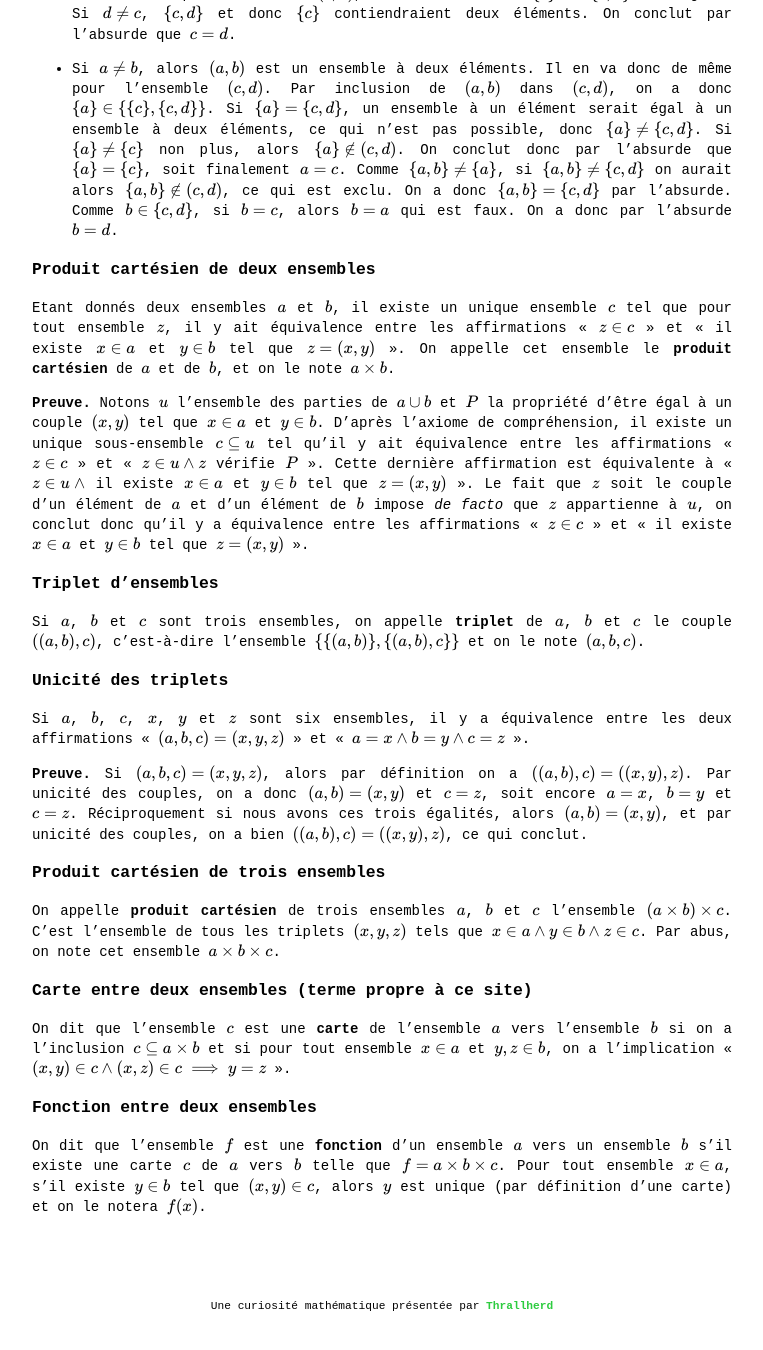
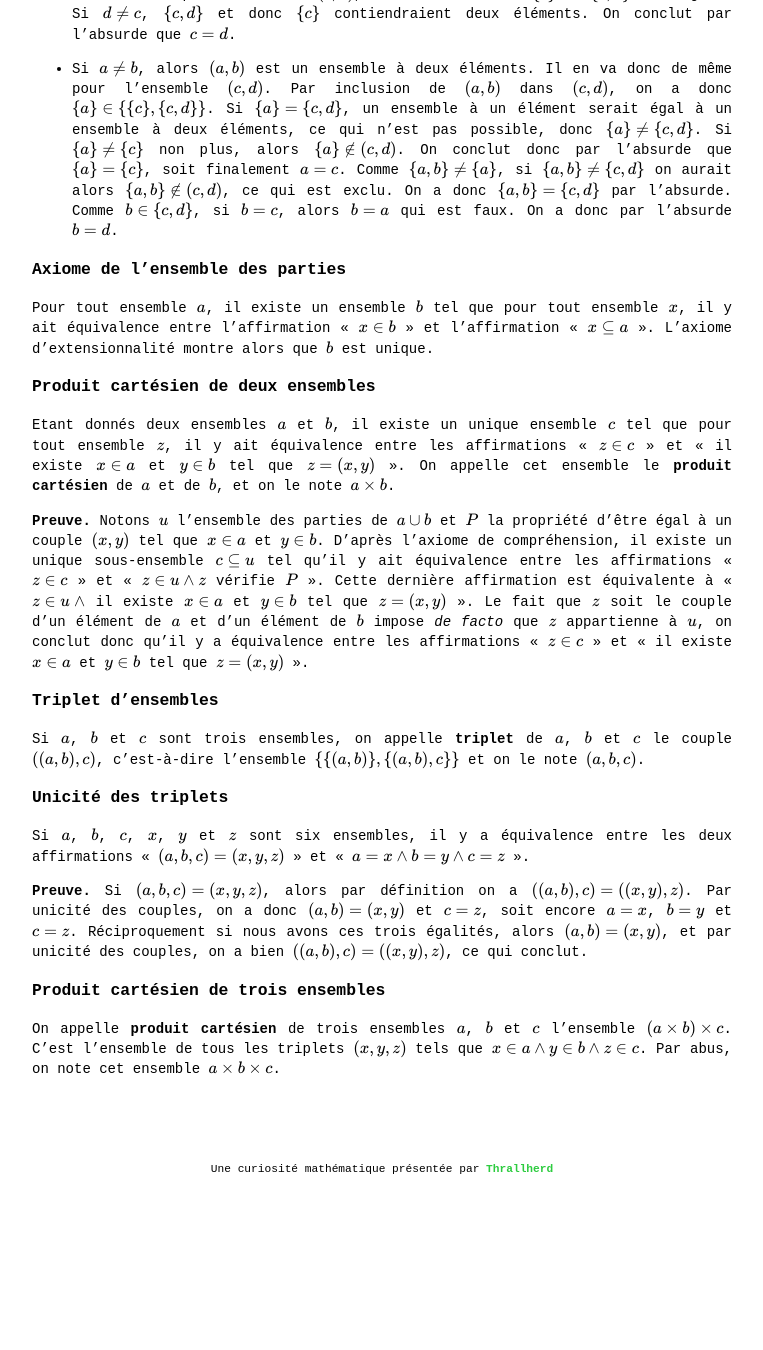
Before and after one commit to Thrallherd/AlgebraExNihilo, a Jekyll site: the page built from set_res3.md, in a window 1280 px wide and 1400 px high, scrolled down 683 px. Shown: the top 1350 px of the window, without its empty margins (258-1021 px from the left). Built offline with Jekyll 4.4.1, drawn with Linux system fonts in a browser that asks for light colours; formulas are drawn with MathJax 3; after the commit the page ends 1991 px from its top, so only the background shows below that.

Commit message:
Update set_res3.md

```diff
--- a/set_res3.md
+++ b/set_res3.md
@@ -21,6 +21,9 @@ Si $$a$$, $$b$$, $$c$$ et $$d$$ sont quatre ensembles, il y a équivalence entre
 
 * Si $$a \neq b$$, alors $$(a, b)$$ est un ensemble à deux éléments. Il en va donc de même pour l'ensemble $$(c, d)$$. Par inclusion de $$(a, b)$$ dans $$(c, d)$$, on a donc $$\{ a \} \in \{ \{ c \}, \{ c, d \} \}$$. Si $$ \{ a \} = \{ c, d \}$$, un ensemble à un élément serait égal à un ensemble à deux éléments, ce qui n'est pas possible, donc $$\{ a \} \neq \{ c, d \}$$. Si $$\{ a \} \neq \{ c \}$$ non plus, alors $$\{ a \} \notin (c, d)$$. On conclut donc par l'absurde que $$\{ a \} = \{ c \}$$, soit finalement $$a = c$$. Comme $$\{ a, b \} \neq \{ a \}$$, si $$\{ a, b \} \neq \{ c, d \}$$ on aurait alors $$\{ a, b \} \notin (c, d)$$, ce qui est exclu. On a donc $$\{ a, b \} = \{ c, d \}$$ par l'absurde. Comme $$b \in \{ c, d \}$$, si $$b = c$$, alors $$b = a$$ qui est faux. On a donc par l'absurde $$b = d$$.
 
+### Axiome de l'ensemble des parties
+Pour tout ensemble $$a$$, il existe un ensemble $$b$$ tel que pour tout ensemble $$x$$, il y ait équivalence entre l'affirmation « $$x \in b$$ » et l'affirmation « $$x \subseteq a$$ ». L'axiome d'extensionnalité montre alors que $$b$$ est unique.
+
 ### Produit cartésien de deux ensembles
 Etant donnés deux ensembles $$a$$ et $$b$$, il existe un unique ensemble $$c$$ tel que pour tout ensemble $$z$$, il  y ait équivalence entre les affirmations « $$z \in c$$ » et « il existe $$x \in a$$ et $$y \in b$$ tel que $$z = (x, y)$$ ». On appelle cet ensemble le **produit cartésien** de $$a$$ et de $$b$$, et on le note $$a \times b$$.
 
@@ -36,9 +39,3 @@ Si $$a$$, $$b$$, $$c$$, $$x$$, $$y$$ et $$z$$ sont six ensembles, il y a équiva
 
 ### Produit cartésien de trois ensembles
 On appelle **produit cartésien** de trois ensembles $$a$$, $$b$$ et $$c$$ l'ensemble $$(a \times b) \times c$$. C'est l'ensemble de tous les triplets $$(x, y, z)$$ tels que $$x \in a \land y \in b \land z \in c$$. Par abus, on note cet ensemble $$a \times b \times c$$.
-
-### Carte entre deux ensembles (terme propre à ce site)
-On dit que l'ensemble $$c$$ est une **carte** de l'ensemble $$a$$ vers l'ensemble $$b$$ si on a l'inclusion $$c \subseteq a \times b$$ et si pour tout ensemble $$x \in a$$ et $$y, z \in b$$, on a l'implication « $$(x, y) \in c \land (x, z) \in c \implies y = z$$ ».
-
-### Fonction entre deux ensembles
-On dit que l'ensemble $$f$$ est une **fonction** d'un ensemble $$a$$ vers un ensemble $$b$$ s'il existe une carte $$c$$ de $$a$$ vers $$b$$ telle que $$f = a \times b \times c$$. Pour tout ensemble $$x \in a$$, s'il existe $$y \in b$$ tel que $$(x, y) \in c$$, alors $$y$$ est unique (par définition d'une carte) et on le notera $$f(x)$$.
```
